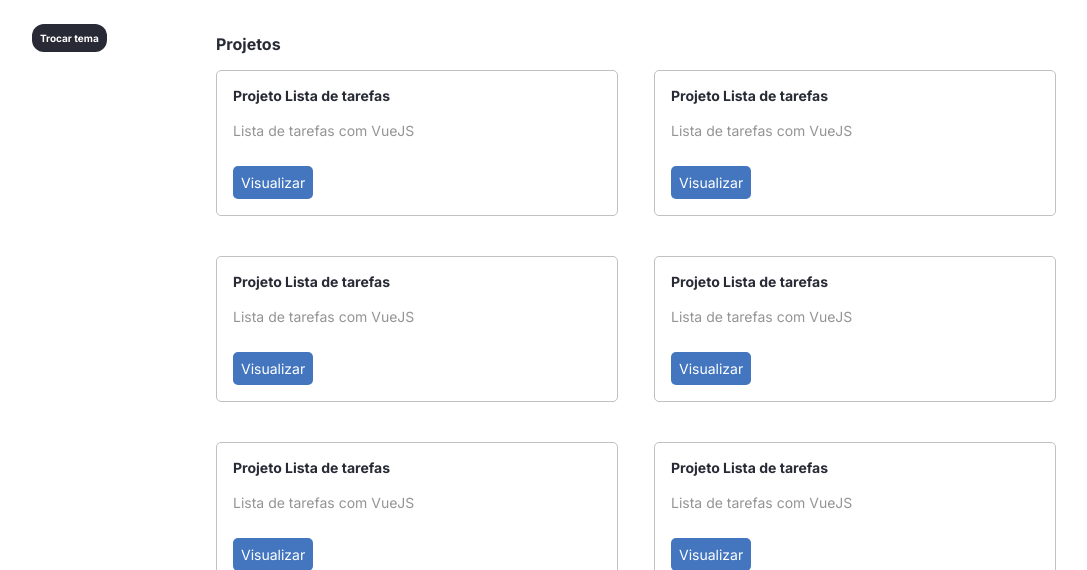
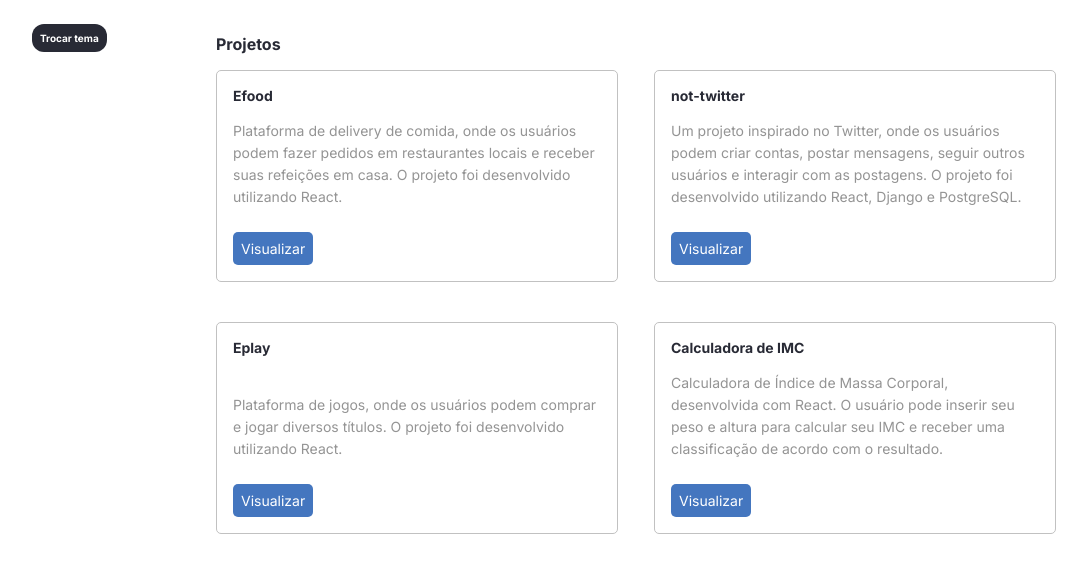
Before and after one commit to tainanpenning/portifolio, a React (Create React App) app: page / in a window 1280 px wide. Shown: the part 382-952 px from the top of the page, without its empty margins (96-1183 px from the left). Built offline with nearby package versions, Linux system fonts and the light colour scheme.

Commit message:
atualizando a listagem de projetos

```diff
--- a/src/components/Project/index.tsx
+++ b/src/components/Project/index.tsx
@@ -3,11 +3,19 @@ import Title from '../Title'
 
 import { Card, LinkButton } from './styles'
 
-const Project = () => (
+type Props = {
+  title: string
+  description: string
+  link: string
+}
+
+const Project = (props: Props) => (
   <Card>
-    <Title>Projeto Lista de tarefas</Title>
-    <Paragraph type="secondary">Lista de tarefas com VueJS</Paragraph>
-    <LinkButton>Visualizar</LinkButton>
+    <Title>{props.title}</Title>
+    <Paragraph type="secondary">{props.description}</Paragraph>
+    <LinkButton href={props.link} target="_blank" rel="noreferrer">
+      Visualizar
+    </LinkButton>
   </Card>
 )
 
--- a/src/components/Project/styles.ts
+++ b/src/components/Project/styles.ts
@@ -3,7 +3,10 @@ import styled from 'styled-components'
 export const Card = styled.div`
   border: 1px solid ${(props) => props.theme.borderColor};
   padding: 16px;
+  height: 100%;
   border-radius: 5px;
+  display: grid;
+  grid-template-rows: 1fr auto;
 `
 
 export const LinkButton = styled.a`
@@ -13,6 +16,7 @@ export const LinkButton = styled.a`
   text-decoration: none;
   padding: 8px;
   margin-top: 24px;
+  width: fit-content;
   display: inline-block;
   border-radius: 5px;
   cursor: pointer;
--- a/src/containers/Projects/index.tsx
+++ b/src/containers/Projects/index.tsx
@@ -1,32 +1,60 @@
 import Title from '../../components/Title'
 import Project from '../../components/Project'
 
-import { List } from './styles'
+import { List, SectionContent } from './styles'
 
-const Projects = () => (
-  <section>
+type Props = {
+  activeTab: 'about' | 'projects'
+}
+
+const Projects = ({ activeTab }: Props) => (
+  <SectionContent isActive={activeTab === 'projects'}>
     <Title fontSize={16}>Projetos</Title>
     <List>
       <li>
-        <Project />
+        <Project
+          title="Efood"
+          description="Plataforma de delivery de comida, onde os usuários podem fazer pedidos em restaurantes locais e receber suas refeições em casa. O projeto foi desenvolvido utilizando React."
+          link="https://efood-tau-sandy.vercel.app/"
+        />
       </li>
       <li>
-        <Project />
+        <Project
+          title="not-twitter"
+          description="Um projeto inspirado no Twitter, onde os usuários podem criar contas, postar mensagens, seguir outros usuários e interagir com as postagens. O projeto foi desenvolvido utilizando React, Django e PostgreSQL."
+          link="https://not-twitter-five.vercel.app/"
+        />
       </li>
       <li>
-        <Project />
+        <Project
+          title="Eplay"
+          description="Plataforma de jogos, onde os usuários podem comprar e jogar diversos títulos. O projeto foi desenvolvido utilizando React."
+          link="https://eplay-one.vercel.app/"
+        />
       </li>
       <li>
-        <Project />
+        <Project
+          title="Calculadora de IMC"
+          description="Calculadora de Índice de Massa Corporal, desenvolvida com React. O usuário pode inserir seu peso e altura para calcular seu IMC e receber uma classificação de acordo com o resultado."
+          link="https://calculadora-imc-react-nine-lemon.vercel.app/"
+        />
       </li>
       <li>
-        <Project />
+        <Project
+          title="Calculadora de média de notas"
+          description="Calculadora de média de notas, desenvolvida com JavaScript. O usuário define a nota mínima e pode inserir suas notas para calcular a média e receber uma classificação de acordo com o resultado."
+          link="https://tainan-projeto-calculadora-medias.vercel.app/"
+        />
       </li>
       <li>
-        <Project />
+        <Project
+          title="To-Do Vue"
+          description="Aplicação de lista de tarefas desenvolvida com Vue.js. O usuário pode criar, editar, marcar como concluída e excluir tarefas."
+          link="https://to-do-vue-two-phi.vercel.app/"
+        />
       </li>
     </List>
-  </section>
+  </SectionContent>
 )
 
 export default Projects
--- a/src/containers/Projects/styles.ts
+++ b/src/containers/Projects/styles.ts
@@ -12,3 +12,23 @@ export const List = styled.ul`
     row-gap: 16px;
   }
 `
+
+interface SectionContentProps {
+  isActive: boolean
+}
+
+export const SectionContent = styled.div<SectionContentProps>`
+  @media (max-width: 768px) {
+    display: ${(props) => (props.isActive ? 'block' : 'none')};
+    animation: fadeIn 0.3s ease-in;
+  }
+
+  @keyframes fadeIn {
+    from {
+      opacity: 0;
+    }
+    to {
+      opacity: 1;
+    }
+  }
+`
```
